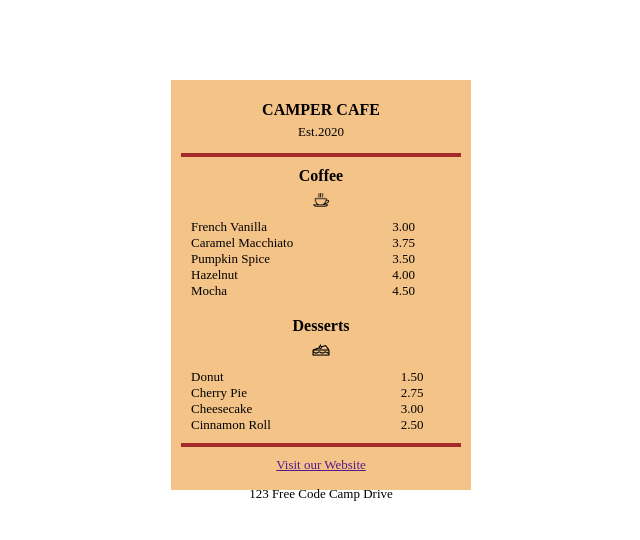
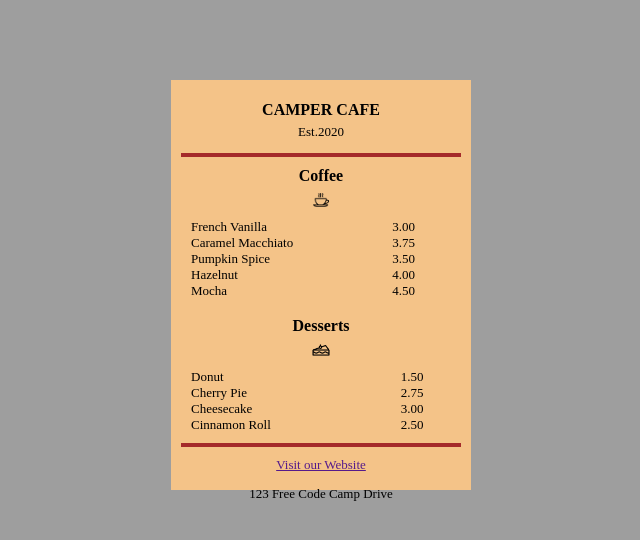
Before and after one commit to farhat15-tech/coffee-menu, a plain HTML site: page index.html in a window 1280 px wide. Shown: the whole page, without its empty margins (319-959 px from the left). Drawn offline with Linux system fonts and the light colour scheme; the site is published under a folder, as on GitHub Pages, so addresses that start at the root find nothing.

Commit message:
Update style.css

```diff
--- a/style.css
+++ b/style.css
@@ -1,5 +1,5 @@
 body{
-    background-image: url(/img.jpg);
+    background-image: url(img.jpg);
     background-size: cover;
     display: flex;
     justify-content: space-between;
```
